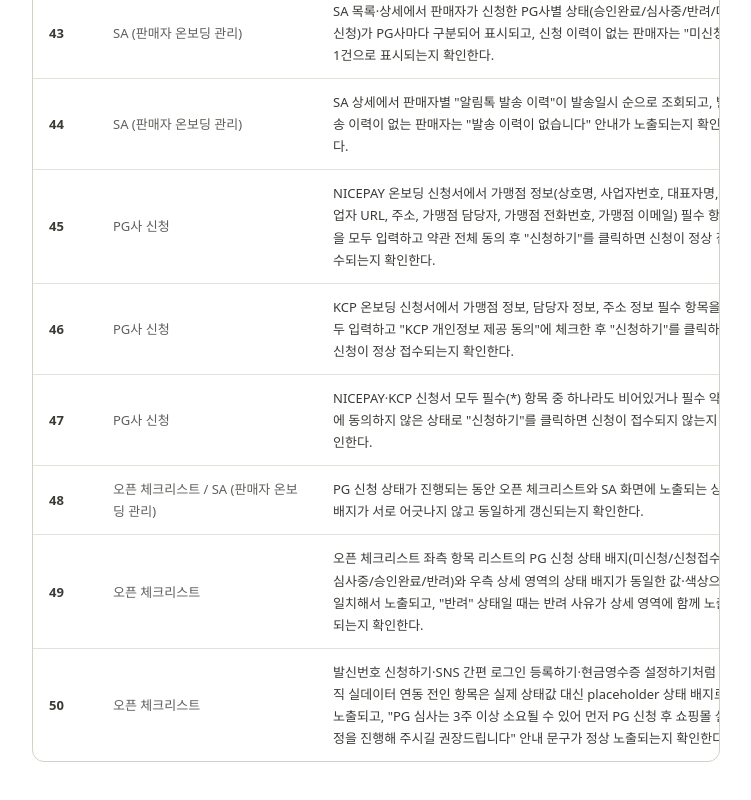
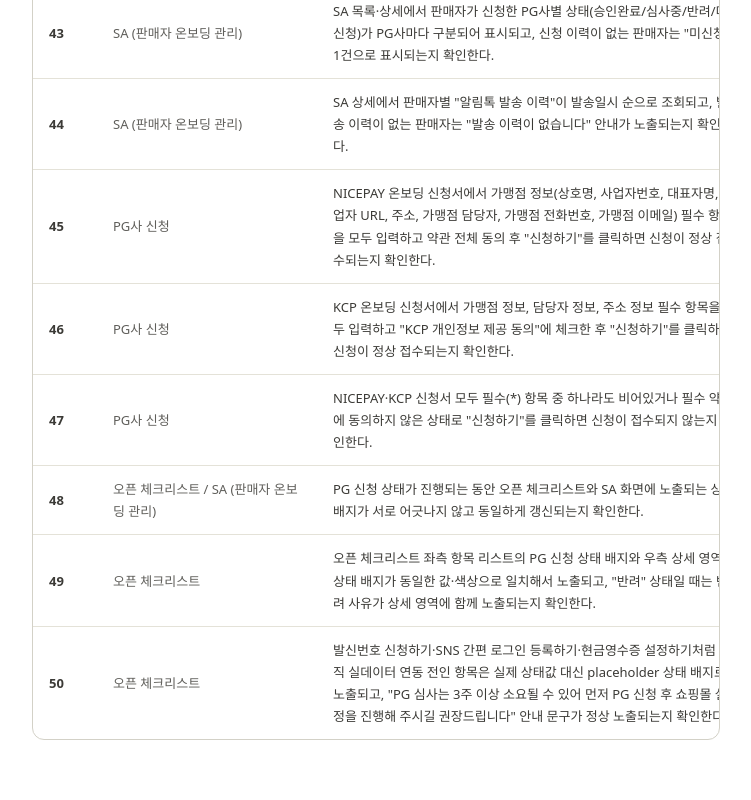
Before and after one commit to WEED-Convergence/WEED-Convergence-FLEXG-onboarding-HYESUN-2026-08, a Next.js app: page /test-scenario in a window 1280 px wide. Shown: the part 3763-4563 px from the top of the page, without its empty margins (224-975 px from the left). Built offline with nearby package versions, Linux system fonts and the light colour scheme.

Commit message:
테스트 시나리오 화면: 49번 문구에서 상태값 나열 삭제

```diff
--- a/src/app/test-scenario/page.tsx
+++ b/src/app/test-scenario/page.tsx
@@ -300,7 +300,7 @@ const scenarios: ScenarioRow[] = [
   {
     no: 49,
     content:
-      "오픈 체크리스트 좌측 항목 리스트의 PG 신청 상태 배지(미신청/신청접수/심사중/승인완료/반려)와 우측 상세 영역의 상태 배지가 동일한 값·색상으로 일치해서 노출되고, \"반려\" 상태일 때는 반려 사유가 상세 영역에 함께 노출되는지 확인한다.",
+      "오픈 체크리스트 좌측 항목 리스트의 PG 신청 상태 배지와 우측 상세 영역의 상태 배지가 동일한 값·색상으로 일치해서 노출되고, \"반려\" 상태일 때는 반려 사유가 상세 영역에 함께 노출되는지 확인한다.",
     screen: "오픈 체크리스트",
   },
   {
```
